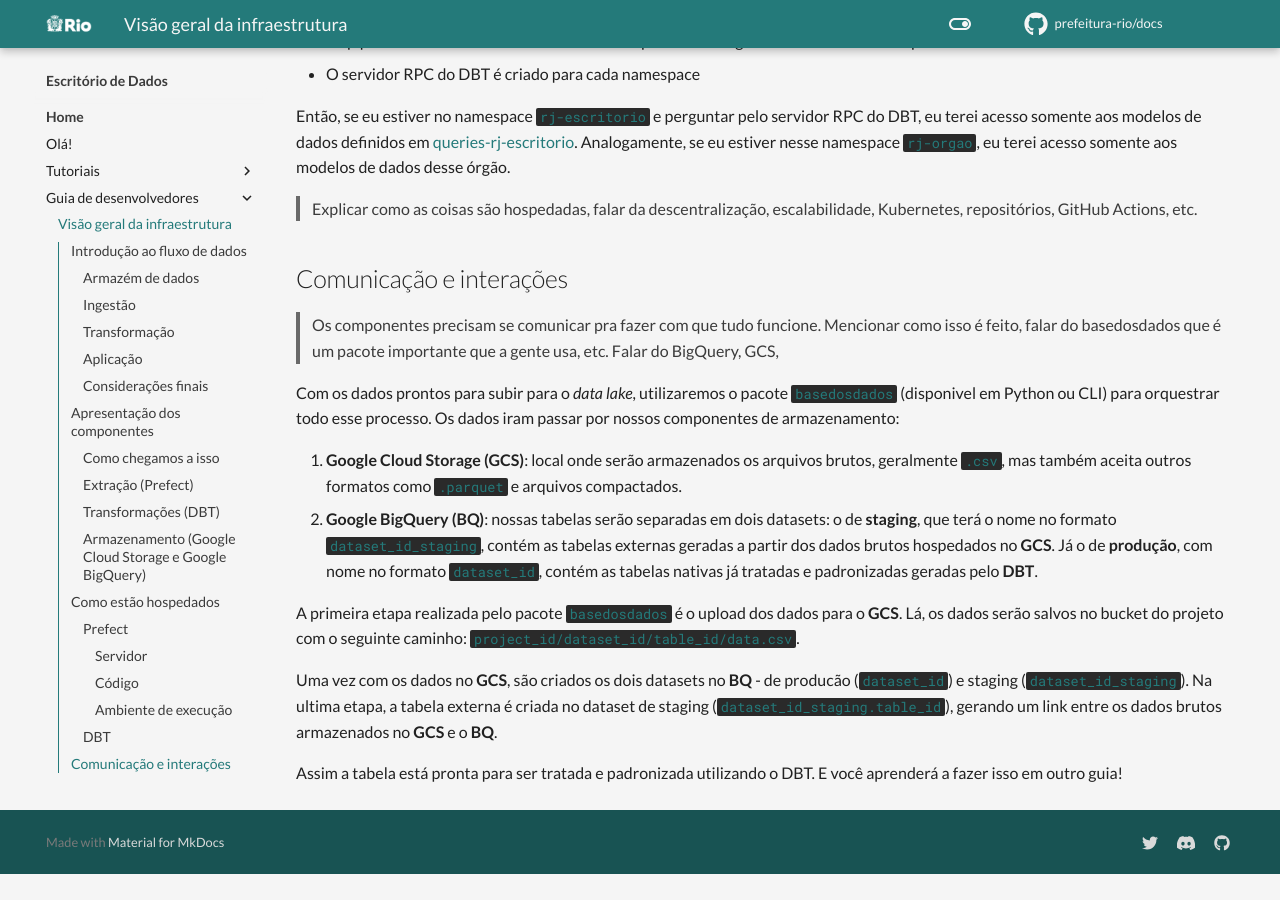
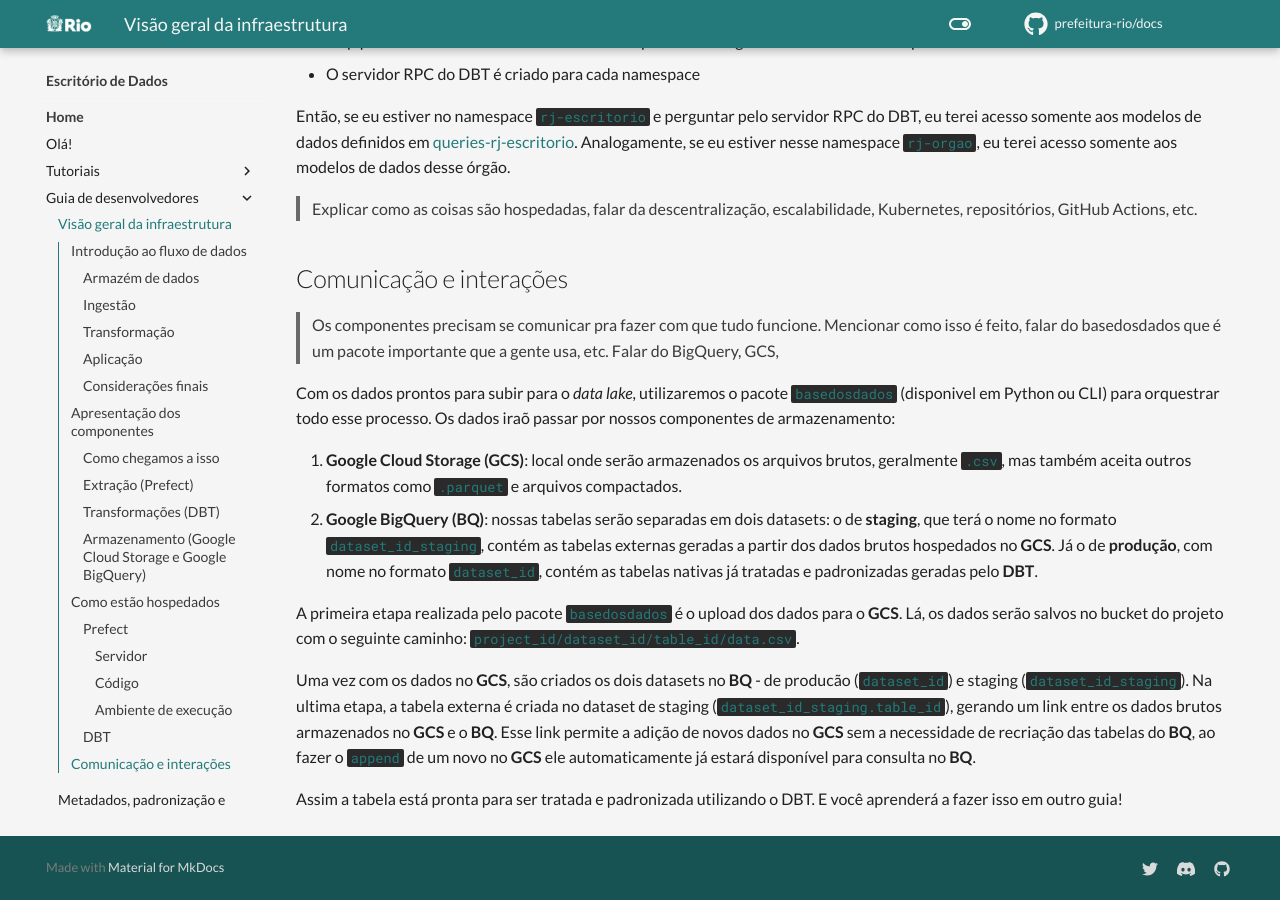
Before and after one commit to prefeitura-rio/docs, an MkDocs documentation site: the page built from docs/guia-desenvolvedores/visao-geral-infra.md, in a window 1280 px wide and 900 px high, scrolled down 11342 px. Built offline with MkDocs 1.6.1 and Material for MkDocs 9.7.7, drawn with Linux system fonts in a browser that asks for light colours; comment, search, counter and statistics services are not loaded; before the commit the page ends 12216 px from its top, so only the background shows below that.

Commit message:
feat: improve docs

```diff
--- a/docs/guia-desenvolvedores/visao-geral-infra.md
+++ b/docs/guia-desenvolvedores/visao-geral-infra.md
@@ -414,7 +414,7 @@
 > falar do basedosdados que é um pacote importante que a gente usa, etc. Falar do BigQuery, GCS,
 
 Com os dados prontos para subir para o _data lake_, utilizaremos o pacote `basedosdados` (disponivel
-em Python ou CLI) para orquestrar todo esse processo. Os dados iram passar por nossos componentes de
+em Python ou CLI) para orquestrar todo esse processo. Os dados iraõ passar por nossos componentes de
 armazenamento:
 
 1. **Google Cloud Storage (GCS)**: local onde serão armazenados os arquivos brutos, geralmente `.csv`, mas
@@ -429,7 +429,7 @@
 
 Uma vez com os dados no **GCS**, são criados os dois datasets no **BQ** - de producão (`dataset_id`)
 e staging (`dataset_id_staging`). Na ultima etapa, a tabela externa é criada no dataset de staging
-(`dataset_id_staging.table_id`), gerando um link entre os dados brutos armazenados no **GCS** e o **BQ**.
+(`dataset_id_staging.table_id`), gerando um link entre os dados brutos armazenados no **GCS** e o **BQ**. Esse link permite a adição de novos dados no **GCS** sem a necessidade de recriação das tabelas do **BQ**, ao fazer o `append` de um novo no **GCS** ele automaticamente já estará disponível para consulta no **BQ**.
 
 Assim a tabela está pronta para ser tratada e padronizada utilizando o DBT. E você aprenderá a fazer
 isso em outro guia!
```
